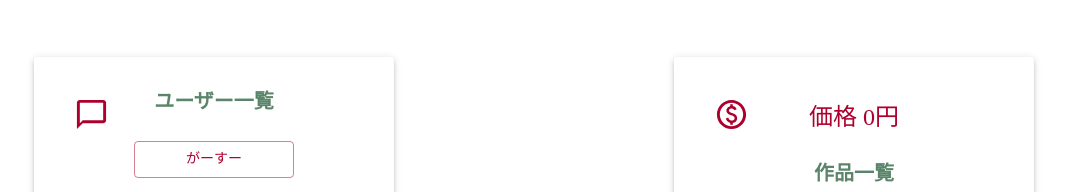
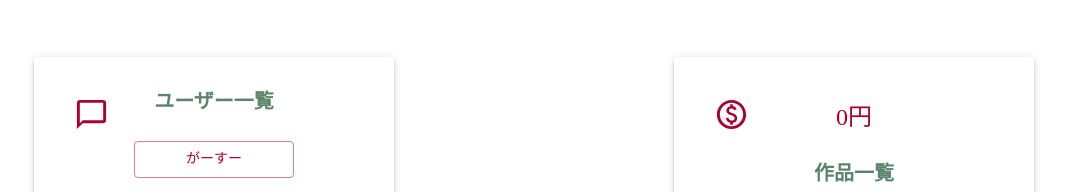
Before and after one commit to sgwr-0113/dropdown, a React (Create React App) app: page / in a window 1280 px wide. Shown: the part 163-355 px from the top of the page, without its empty margins (106-1173 px from the left). Built offline with nearby package versions, Linux system fonts and the light colour scheme.

Commit message:
delete kakaku

```diff
--- a/src/pages/Index.tsx
+++ b/src/pages/Index.tsx
@@ -67,7 +67,7 @@ export const Index = () => {
       </MyPaper>
       <MyPaper elevation={3} className={style["paper"]}>
         <PaidOutlinedIcon className={style["icon"]} color="primary" fontSize='large' />
-        <Typography variant="h5">価格 {price}円</Typography>
+        <Typography variant="h5">{price}円</Typography>
         <Typography variant="h6">作品一覧</Typography>
         <DropdownList<number> listItems={arts} setListItem={handleSetArtPrice} />
       </MyPaper>
```
